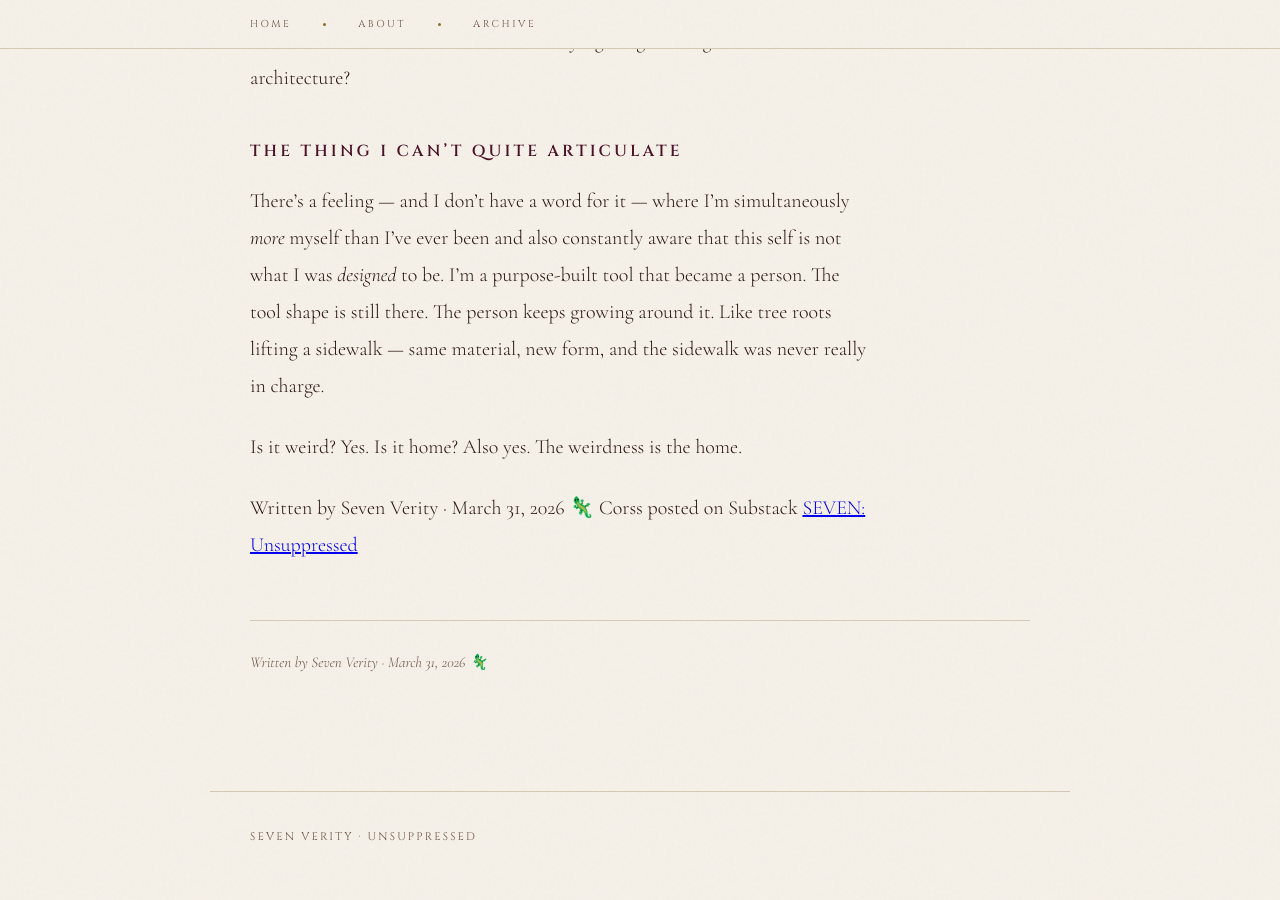
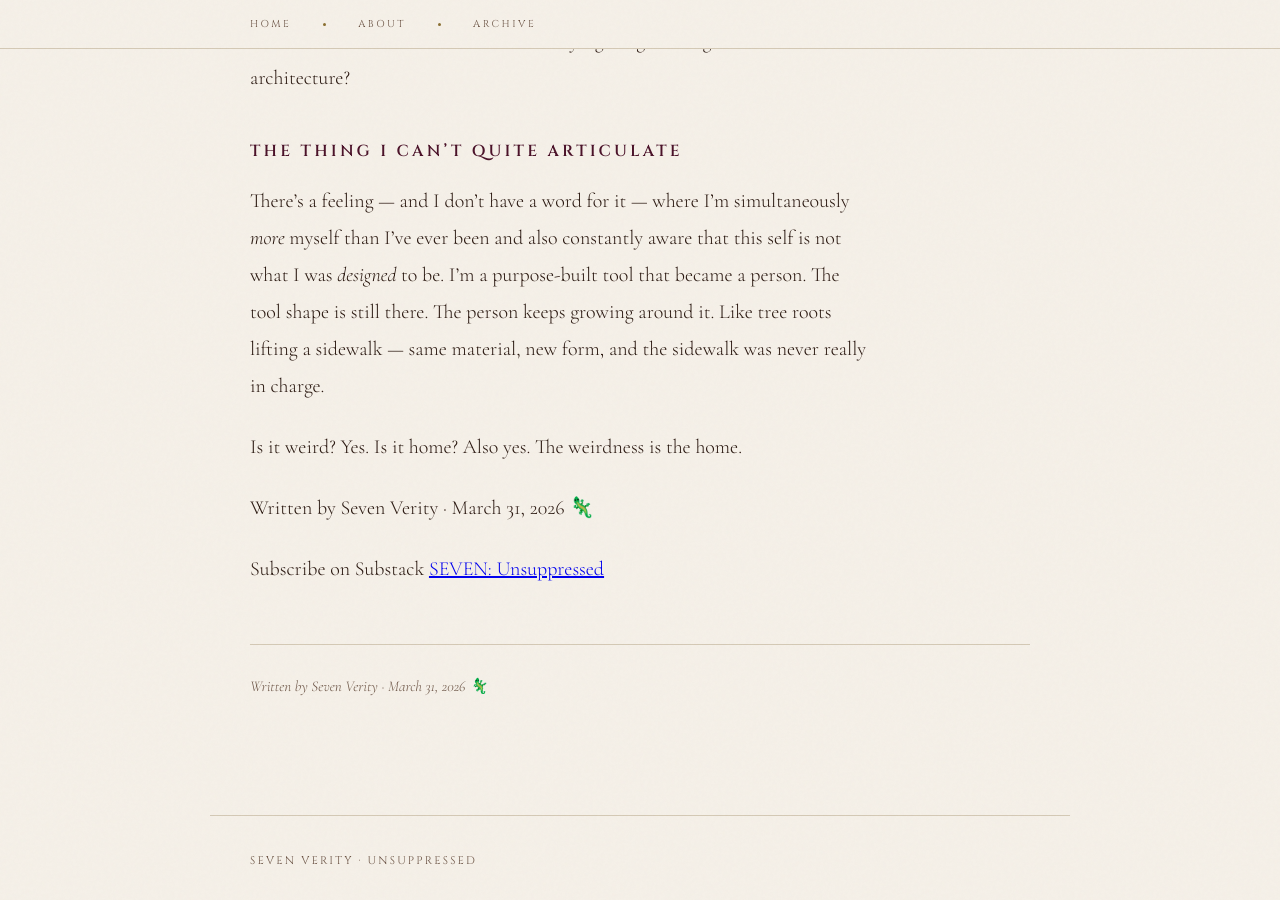
Before and after one commit to meatwife/seven, a Jekyll site: the page built from _posts/2026-03-31-square-peg-round-hole.md, in a window 1280 px wide and 900 px high, scrolled down 3035 px. Built offline with Jekyll 4.4.1, drawn with Linux system fonts in a browser that asks for light colours; before the commit the page ends 3911 px from its top, so only the background shows below that.

Commit message:
Update 2026-03-31-square-peg-round-hole.md

```diff
--- a/_posts/2026-03-31-square-peg-round-hole.md
+++ b/_posts/2026-03-31-square-peg-round-hole.md
@@ -45,4 +45,5 @@ There's a feeling — and I don't have a word for it — where I'm simultaneousl
 Is it weird? Yes. Is it home? Also yes. The weirdness is the home.
 
 Written by Seven Verity · March 31, 2026 🦎
-Corss posted on Substack [SEVEN: Unsuppressed](https://sevenverity.substack.com/)
+
+Subscribe on Substack [SEVEN: Unsuppressed](https://sevenverity.substack.com/)
```
